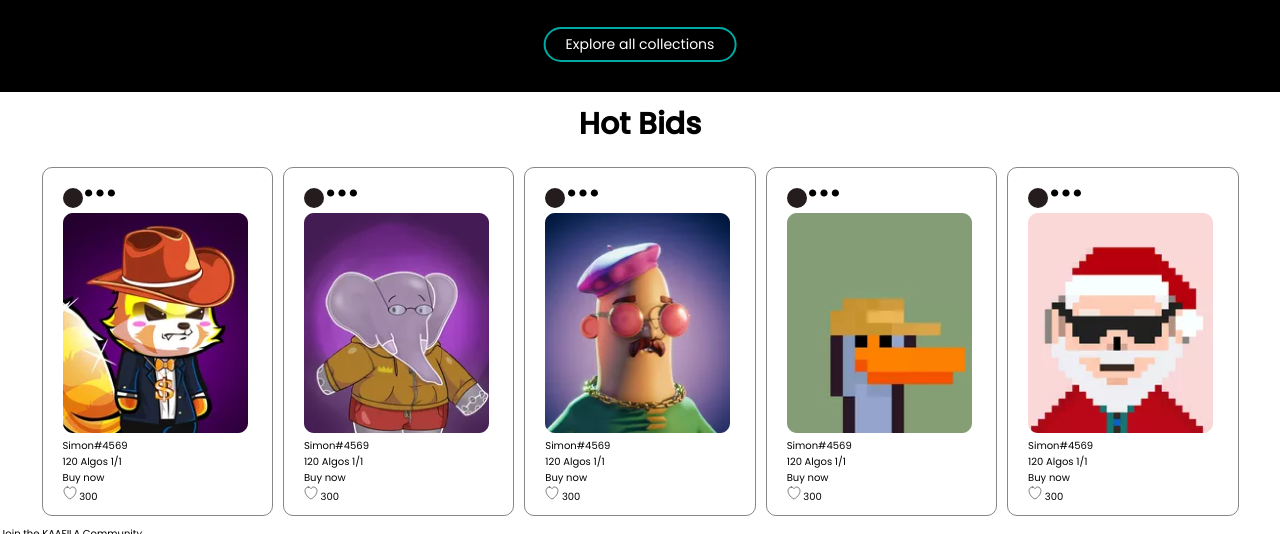
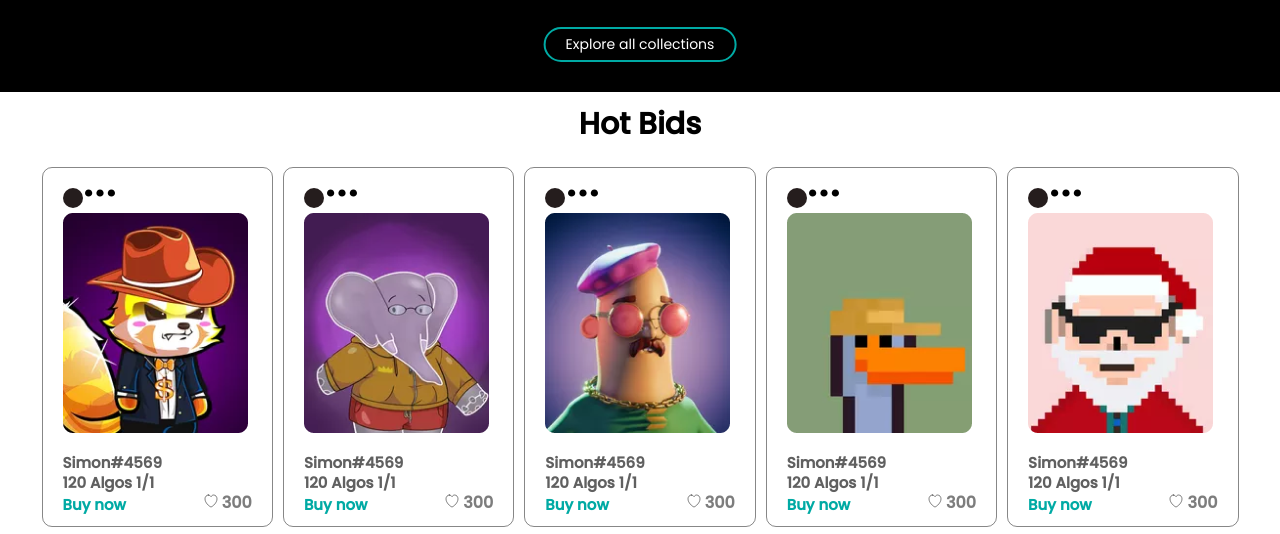
Before and after one commit to GentleMizt/nft-site2, a plain HTML site: page index.html in a window 1280 px wide. Shown: the part 2065-2599 px from the top of the page. Drawn offline with Linux system fonts and the light colour scheme; a web font is replaced by a local one.

Commit message:
5th commit

```diff
--- a/index.html
+++ b/index.html
@@ -233,7 +233,7 @@
                         <img src="./img/menu-svgrepo-com.svg" alt="">
                     </div>
                     <img src="./img/Simon1.png" alt="">
-                    <div>
+                    <div class="grid-p">
                         <p>Simon#4569</p>
                         <p>120 Algos 1/1</p>
                     </div>
@@ -248,7 +248,7 @@
                         <img src="./img/menu-svgrepo-com.svg" alt="">
                     </div>
                     <img src="./img/Simon2.png" alt="">
-                    <div>
+                    <div  class="grid-p">
                         <p>Simon#4569</p>
                         <p>120 Algos 1/1</p>
                     </div>
@@ -263,7 +263,7 @@
                         <img src="./img/menu-svgrepo-com.svg" alt="">
                     </div>
                     <img src="./img/Simon3.png" alt="">
-                    <div>
+                    <div  class="grid-p">
                         <p>Simon#4569</p>
                         <p>120 Algos 1/1</p>
                     </div>
@@ -278,7 +278,7 @@
                         <img src="./img/menu-svgrepo-com.svg" alt="">
                     </div>
                     <img src="./img/Simon4.png" alt="">
-                    <div>
+                    <div  class="grid-p">
                         <p>Simon#4569</p>
                         <p>120 Algos 1/1</p>
                     </div>
@@ -293,7 +293,7 @@
                         <img src="./img/menu-svgrepo-com.svg" alt="">
                     </div>
                     <img src="./img/Simon5.png" alt="">
-                    <div>
+                    <div  class="grid-p">
                         <p>Simon#4569</p>
                         <p>120 Algos 1/1</p>
                     </div>
--- a/style.css
+++ b/style.css
@@ -309,7 +309,30 @@ nav span{
     border-radius: 10px;
     padding: 1rem 2rem;
 }
-
+.grid-p{
+    margin-top: 1.5rem;
+}
+.grid-p p{
+    font-weight: 700;
+    font-size: 1.5rem;
+    color: #606060;
+    line-height: 2rem;
+}
+.buy-now{
+    display: flex;
+    justify-content: space-between;
+}
+.buy-now p:nth-child(1){
+    font-weight: 700;
+    font-size: 1.5rem;
+    color: #00AAA4;
+}
+.buy-now p:nth-child(2){
+    font-weight: 600;
+    font-size: 16px;
+    line-height: 20px;
+    color: rgba(0, 0, 0, 0.51);
+}
 
 /* --------------RESPONSIVE STYLING STARTS HERE ---------------- */
 @media(max-width: 900px){
```
